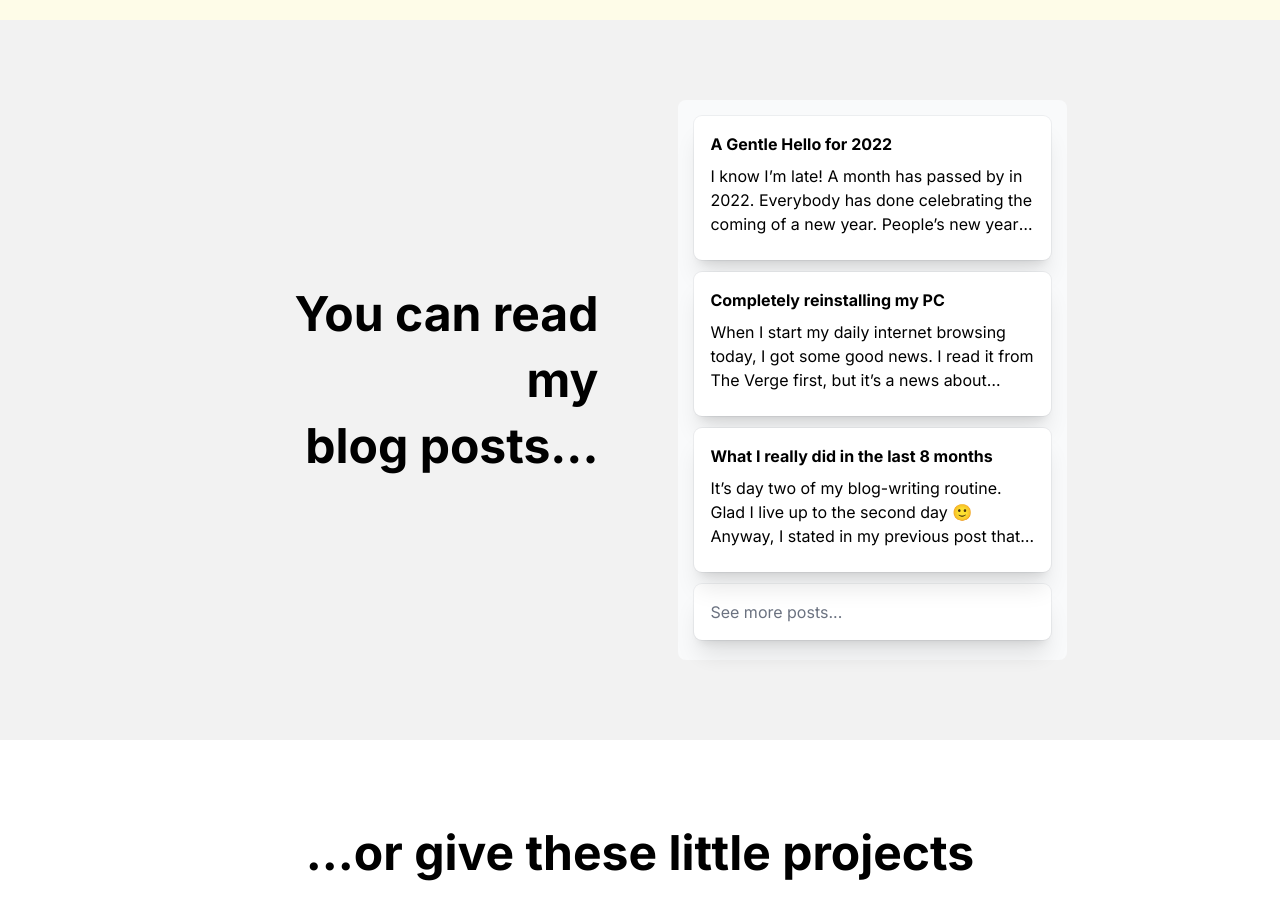
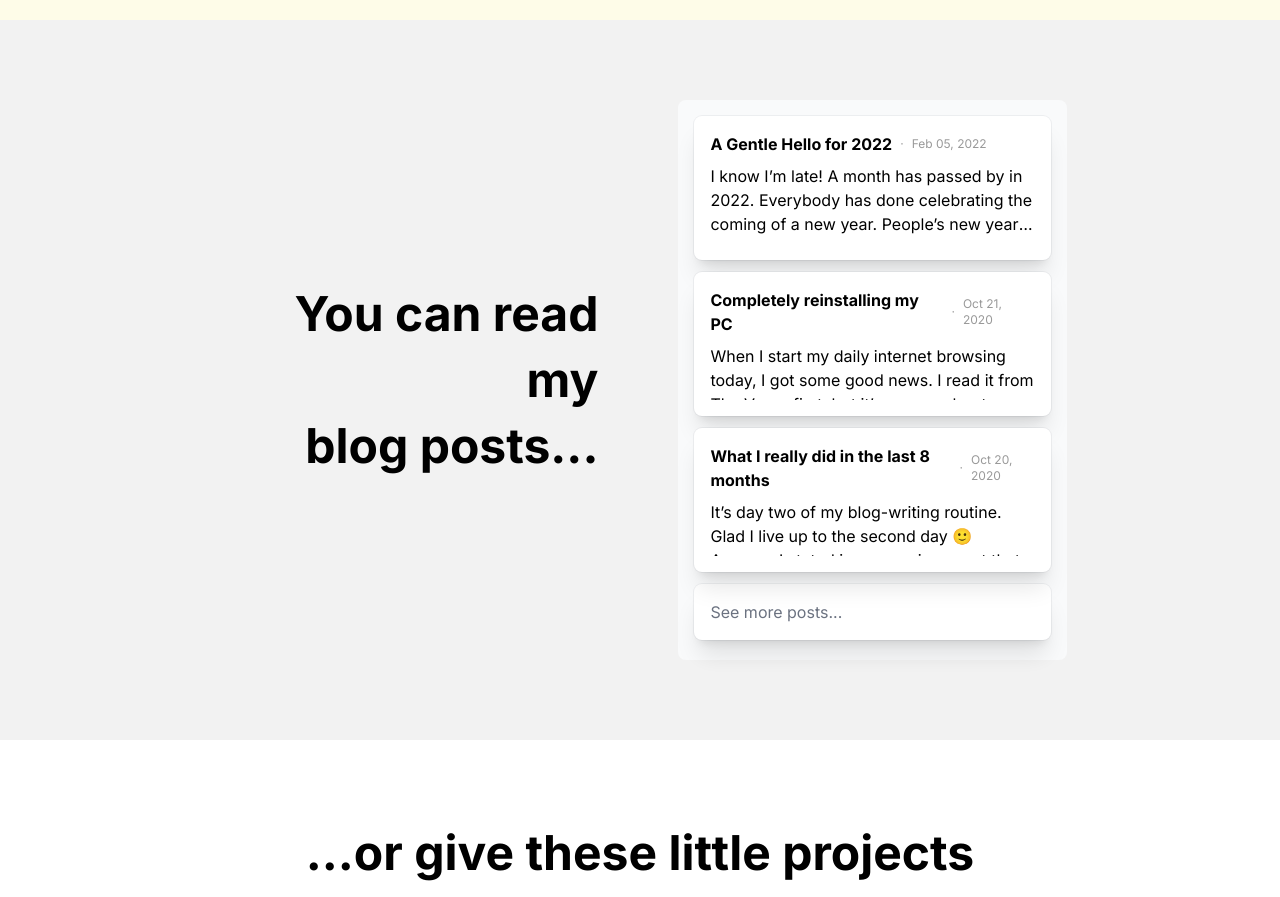
Before and after one commit to naufalmukhbit/latte, a Next.js app: page / in a window 1280 px wide. Shown: the part 2280-3177 px from the top of the page. Built offline with nearby package versions, Linux system fonts and the light colour scheme.

Commit message:
Add date to blog posts

```diff
--- a/components/home/BlogPosts.tsx
+++ b/components/home/BlogPosts.tsx
@@ -1,8 +1,10 @@
 import { Card } from "components/common";
+import dayjs, { Dayjs } from "dayjs";
 
 export default function BlogPosts() {
 	type snippetData = {
 		title: string;
+		date: Dayjs;
 		content: string;
     url: string;
 	};
@@ -10,17 +12,20 @@ export default function BlogPosts() {
 	const tempSnippets: snippetData[] = [
 		{
 			title: "A Gentle Hello for 2022",
+			date: dayjs("02/05/2022"),
 			content:
 				"I know I’m late! A month has passed by in 2022. Everybody has done celebrating the coming of a new year. People’s new year’s resolution starts to fade, as they came to realize that every year is basically the same except for the number on their calendar. So amidst all people that have given up their hope for this year, why, of all people, I am still very excited and hopeful for the things to come?",
       url: "https://paymukh.wordpress.com/2022/02/05/a-gentle-hello-for-2022/",
 		},
 		{
 			title: "Completely reinstalling my PC",
+			date: dayjs("10/21/2020"),
 			content: "When I start my daily internet browsing today, I got some good news. I read it from The Verge first, but it’s a news about Windows. Specifically, Windows 10, that has just got an official update for the second half of the year. I know for some people Windows updates isn’t that exciting, unlike a new Android or iOS (or even macOS) update.",
       url: "https://paymukh.wordpress.com/2020/10/21/completely-reinstalling-my-pc/",
 		},
 		{
 			title: "What I really did in the last 8 months",
+			date: dayjs("10/20/2020"),
 			content: "It’s day two of my blog-writing routine. Glad I live up to the second day 🙂\nAnyway, I stated in my previous post that because of this pandemic, I have been staying home for at least eight months. Which is a lot really, especially when you don’t have any income yet. Also, I have to deal with my thesis presentation (honestly, idk what to call it in English but what I mean is ‘sidang skripsi’) and the program as well.",
       url: "https://paymukh.wordpress.com/2020/10/20/what-i-really-did-in-the-last-8-months/",
 		},
@@ -30,7 +35,13 @@ export default function BlogPosts() {
 		return (
 			<a href={snippet.url} target="_blank" rel="noreferrer">
 				<Card clickable className="relative group flex flex-col gap-2 hover:scale-110 duration-300 transition-all h-36 hover:h-44 hover:z-10">
-					<strong>{snippet.title}</strong>
+					<span className="flex flex-row items-center gap-2">
+						<strong>{snippet.title}</strong>
+						<span className="text-xs opacity-40">&middot;</span>
+						<small className="text-xs opacity-40">
+							{snippet.date.format("MMM DD, YYYY")}
+						</small>
+					</span>
 					<span className="leading-6 line-clamp-3">{snippet.content}</span>
 					<div className="absolute bottom-4 text-xs opacity-0 group-hover:opacity-100 transition text-gray-500 dark:text-slate-300">
 						Click to read more...
```
